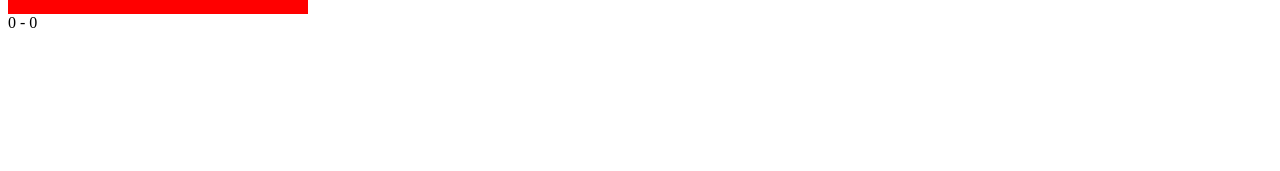
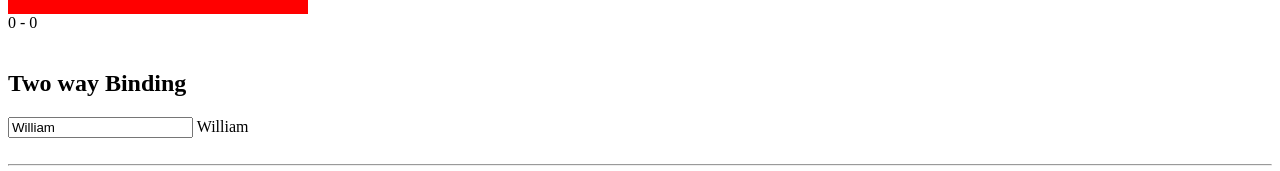
Before and after one commit to willbigas/curso-angular-udemy, an Angular app: page / in a window 1280 px wide. Shown: the part 1032-1203 px from the top of the page. Before the commit the page ends 1090 px from the top, so only its background shows below. Built offline with nearby package versions, Linux system fonts and the light colour scheme.

Commit message:
Two way binding

```diff
--- a/src/app/app.module.ts
+++ b/src/app/app.module.ts
@@ -5,6 +5,7 @@
 import { AppComponent } from './app.component';
 import { TitleComponent } from './title/title.component';
 import { DataBidingComponent } from './data-biding/data-biding.component';
+import {FormsModule} from "@angular/forms";
 
 @NgModule({
   declarations: [
@@ -14,7 +15,8 @@
   ],
   imports: [
     BrowserModule,
-    AppRoutingModule
+    AppRoutingModule,
+    FormsModule
   ],
   providers: [],
   bootstrap: [AppComponent]
--- a/src/app/data-biding/data-biding.component.html
+++ b/src/app/data-biding/data-biding.component.html
@@ -35,3 +35,12 @@
 
 <br>
 <br>
+
+<h2> Two way Binding</h2>
+<input [(ngModel)]="nome">
+{{nome}}
+
+<br>
+<br>
+
+<hr>
```
